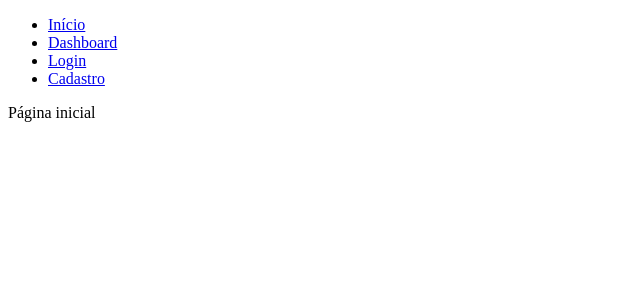
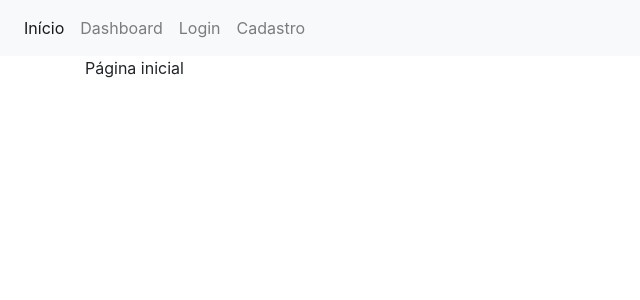
Before and after one commit to vixtorocha/spring-angular-login, an Angular app in the folder demo/: page / in a window 1280 px wide. Shown: the top 300 px of the page, without its empty margins (0-640 px from the left). Built offline with nearby package versions, Linux system fonts and the light colour scheme.

Commit message:
Adds bootstrap

```diff
--- a/demo/angular.json
+++ b/demo/angular.json
@@ -55,6 +55,7 @@
               "src/assets"
             ],
             "styles": [
+              "../node_modules/bootstrap/dist/css/bootstrap.min.css",
               "src/styles.scss"
             ],
             "scripts": []
--- a/demo/package.json
+++ b/demo/package.json
@@ -16,6 +16,7 @@
     "@angular/platform-browser": "~11.2.4",
     "@angular/platform-browser-dynamic": "~11.2.4",
     "@angular/router": "~11.2.4",
+    "bootstrap": "^4.6.0",
     "rxjs": "~6.6.0",
     "tslib": "^2.0.0",
     "zone.js": "~0.11.3"
--- a/demo/src/app/app.component.html
+++ b/demo/src/app/app.component.html
@@ -1,10 +1,10 @@
-<div class="container">
-    <ul class="nav nav-pills">
-        <li><a routerLinkActive="active" routerLink="/">Início</a></li>
-        <li><a routerLinkActive="active" routerLink="/dashboard">Dashboard</a></li>
-        <li *ngIf="!(isLoggedIn$ | async)"><a routerLinkActive="active" routerLink="/login">Login</a></li>
-        <li *ngIf="!(isLoggedIn$ | async)"><a routerLinkActive="active" routerLink="/registration">Cadastro</a></li>
-        <li *ngIf="isLoggedIn$ | async"><a (click)="onLogout()">Sair</a></li>
+<div class="navbar navbar-expand-lg navbar-light bg-light">
+    <ul class="navbar-nav">
+        <li><a class="nav-link" routerLinkActive="active" routerLink="/">Início</a></li>
+        <li><a class="nav-link" routerLinkActive="active" routerLink="/dashboard">Dashboard</a></li>
+        <li *ngIf="!(isLoggedIn$ | async)"><a class="nav-link" routerLinkActive="active" routerLink="/login">Login</a></li>
+        <li *ngIf="!(isLoggedIn$ | async)"><a class="nav-link" routerLinkActive="active" routerLink="/registration">Cadastro</a></li>
+        <li *ngIf="isLoggedIn$ | async"><a class="nav-link" (click)="onLogout()">Sair</a></li>
     </ul>
 </div>
 <div class="container">
```
Also changed, not shown: 1 other file (tests, documents, lock files or other folders).
